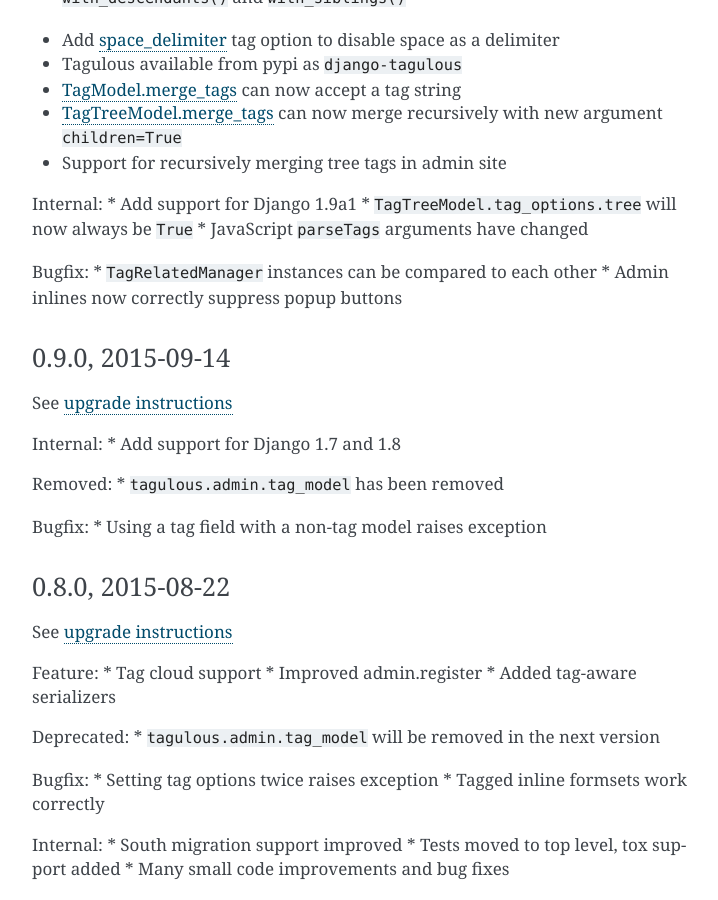
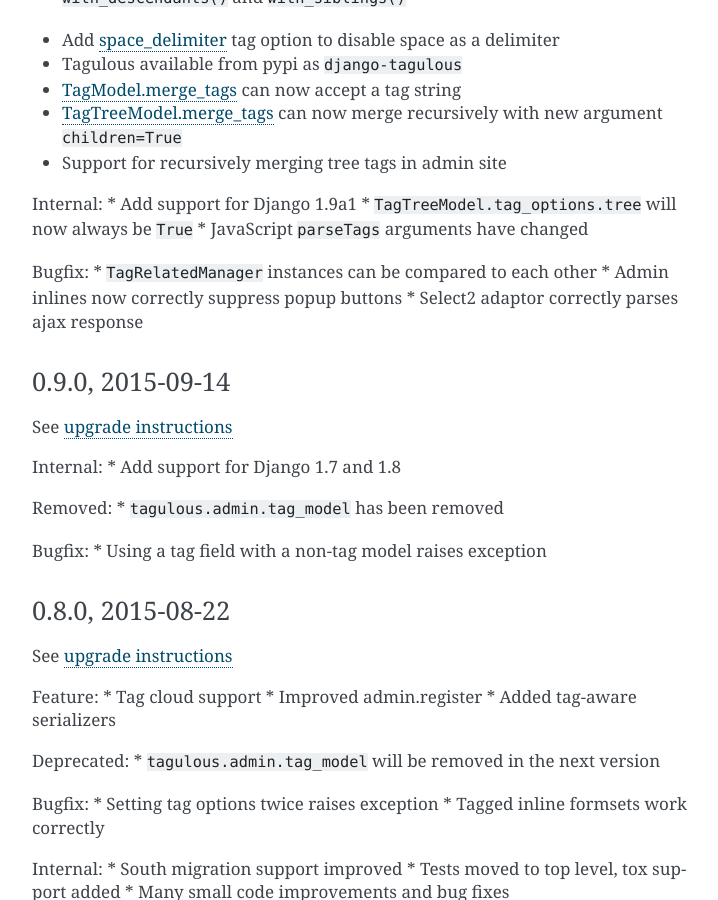
Before and after one commit to radiac/django-tagulous, a Sphinx documentation site: the page built from docs/upgrading.rst, in a window 1280 px wide and 900 px high, scrolled down 3599 px. Shown: the whole window, without its empty margins (388-1106 px from the left). Built offline with Sphinx 7.4.7, drawn with Linux system fonts in a browser that asks for light colours.

Commit message:
Fix select2 ajax response parsing

```diff
--- a/docs/upgrading.rst
+++ b/docs/upgrading.rst
@@ -195,6 +195,7 @@
 Bugfix:
 * ``TagRelatedManager`` instances can be compared to each other
 * Admin inlines now correctly suppress popup buttons
+* Select2 adaptor correctly parses ajax response
 
 
 0.9.0, 2015-09-14
--- a/tagulous/static/tagulous/adaptor/select2-3.js
+++ b/tagulous/static/tagulous/adaptor/select2-3.js
@@ -202,10 +202,7 @@
                     return {q:term, p:page};
                 },
                 results: function (data) {
-                    if (isSingle) {
-                        // Not in tags mode
-                        data['results'] = listToData(data['results']);
-                    }
+                    data['results'] = listToData(data['results']);
                     return data;
                 }
             };
```
